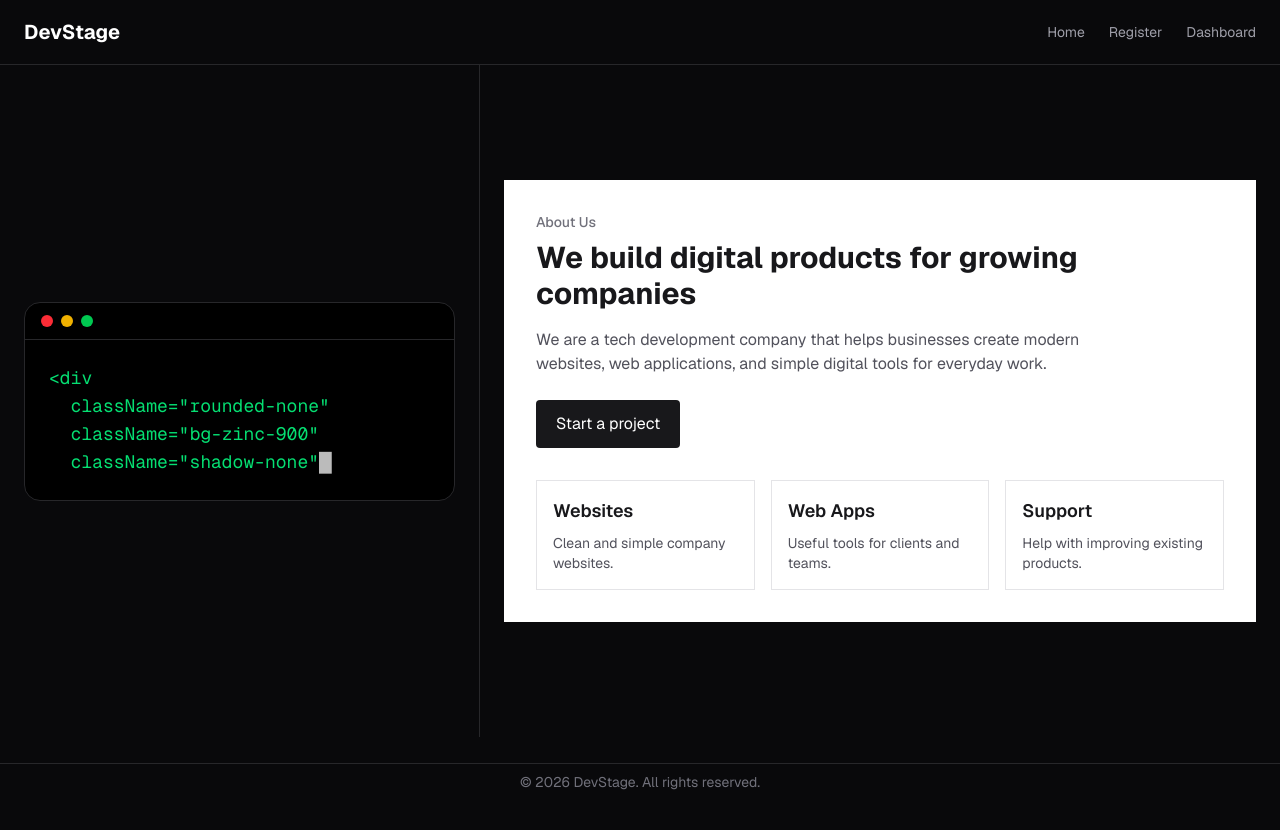
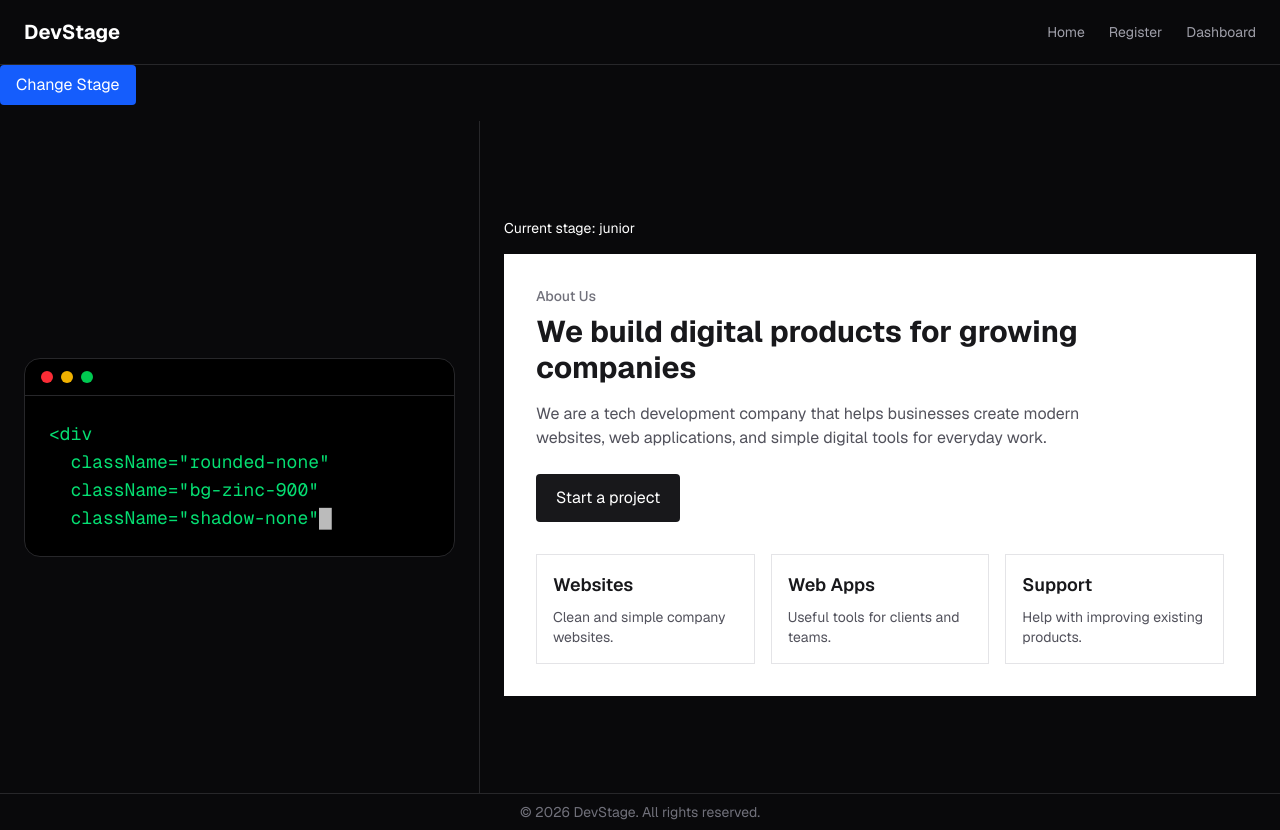
Before and after one commit to saeedhei/team-alla-biloshapka, a Next.js app: page / in a window 1280 px wide. Before the commit the page ends 800 px from the top, so only its background shows below. Built offline with nearby package versions, Linux system fonts and the light colour scheme.

Commit message:
add stage state management

```diff
--- a/components/home/HomeScene.tsx
+++ b/components/home/HomeScene.tsx
@@ -1,9 +1,20 @@
+"use client";
+
 import CodePanel from "./CodePanel";
 import VisualPanel from "./VisualPanel";
+import { useState } from "react";
 
 export default function HomeScene() {
+  const [stage, setStage] = useState("junior");
   return (
     <section className="flex-1 bg-zinc-950 text-white">
+      <button
+        onClick={() => setStage(stage === "junior" ? "middle" : "junior")}
+        className="mb-4 rounded bg-blue-600 px-4 py-2 text-white"
+      >
+        Change Stage
+      </button>
+
       <div className="mx-auto flex min-h-[calc(100vh-128px)] max-w-7xl flex-col lg:flex-row">
         {/* LEFT SIDE */}
         <div className="flex w-full items-center justify-center border-b border-zinc-800 p-6 lg:w-3/8 lg:border-b-0 lg:border-r">
@@ -12,7 +23,7 @@ export default function HomeScene() {
 
         {/* RIGHT SIDE */}
         <div className="flex w-full items-center justify-center p-6 lg:w-5/8">
-          <VisualPanel />
+          <VisualPanel stage={stage} />
         </div>
       </div>
     </section>
--- a/components/home/VisualPanel.tsx
+++ b/components/home/VisualPanel.tsx
@@ -1,8 +1,18 @@
 import AboutSection from "./AboutSection";
 
-export default function VisualPanel() {
+type VisualPanelProps = {
+  stage: string;
+};
+
+export default function VisualPanel({
+  stage,
+}: VisualPanelProps) {
   return (
     <div className="w-full max-w-3xl">
+      <p className="mb-4 text-sm text-white">
+        Current stage: {stage}
+      </p>
+
       <AboutSection />
     </div>
   );
```
